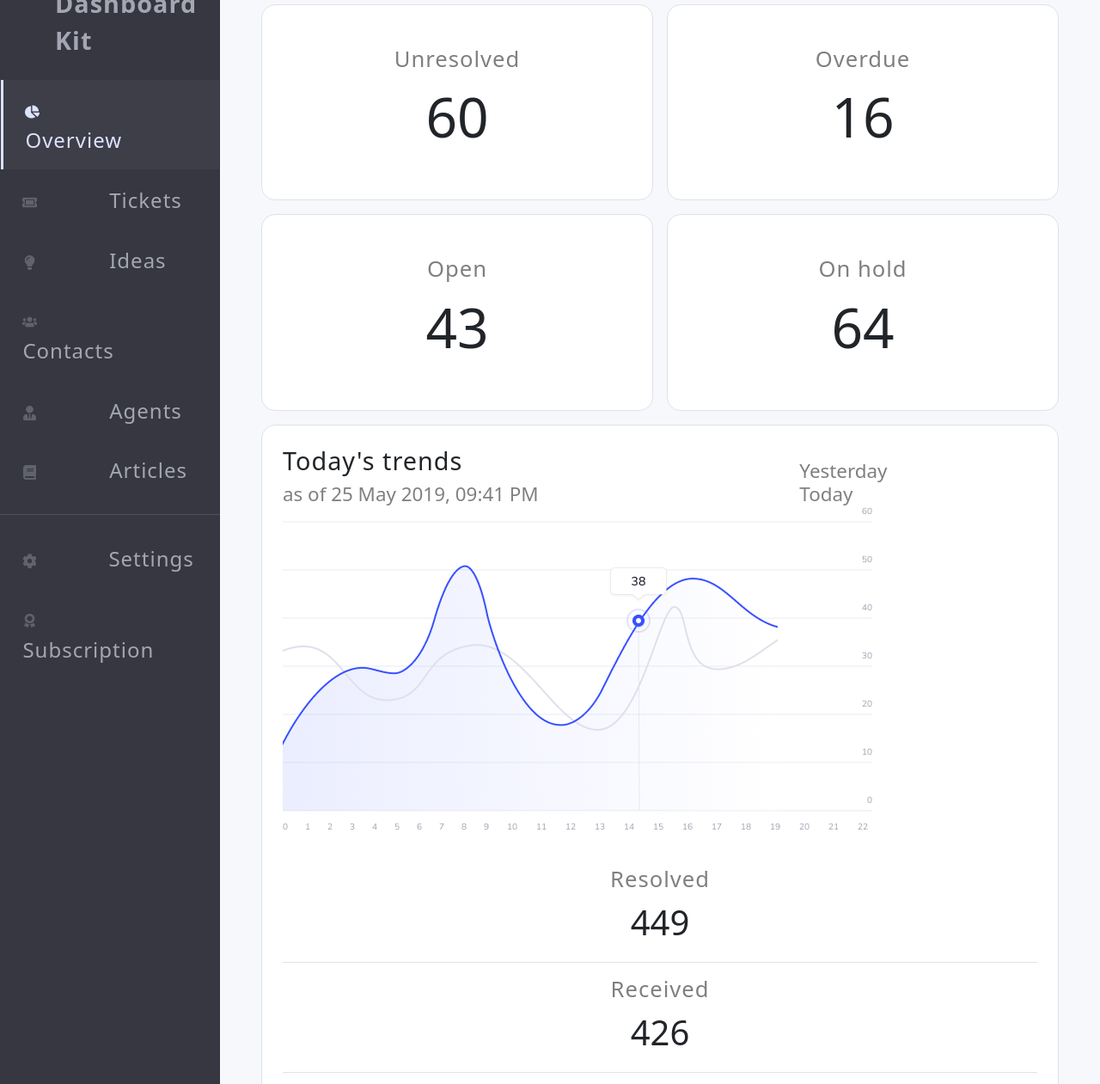
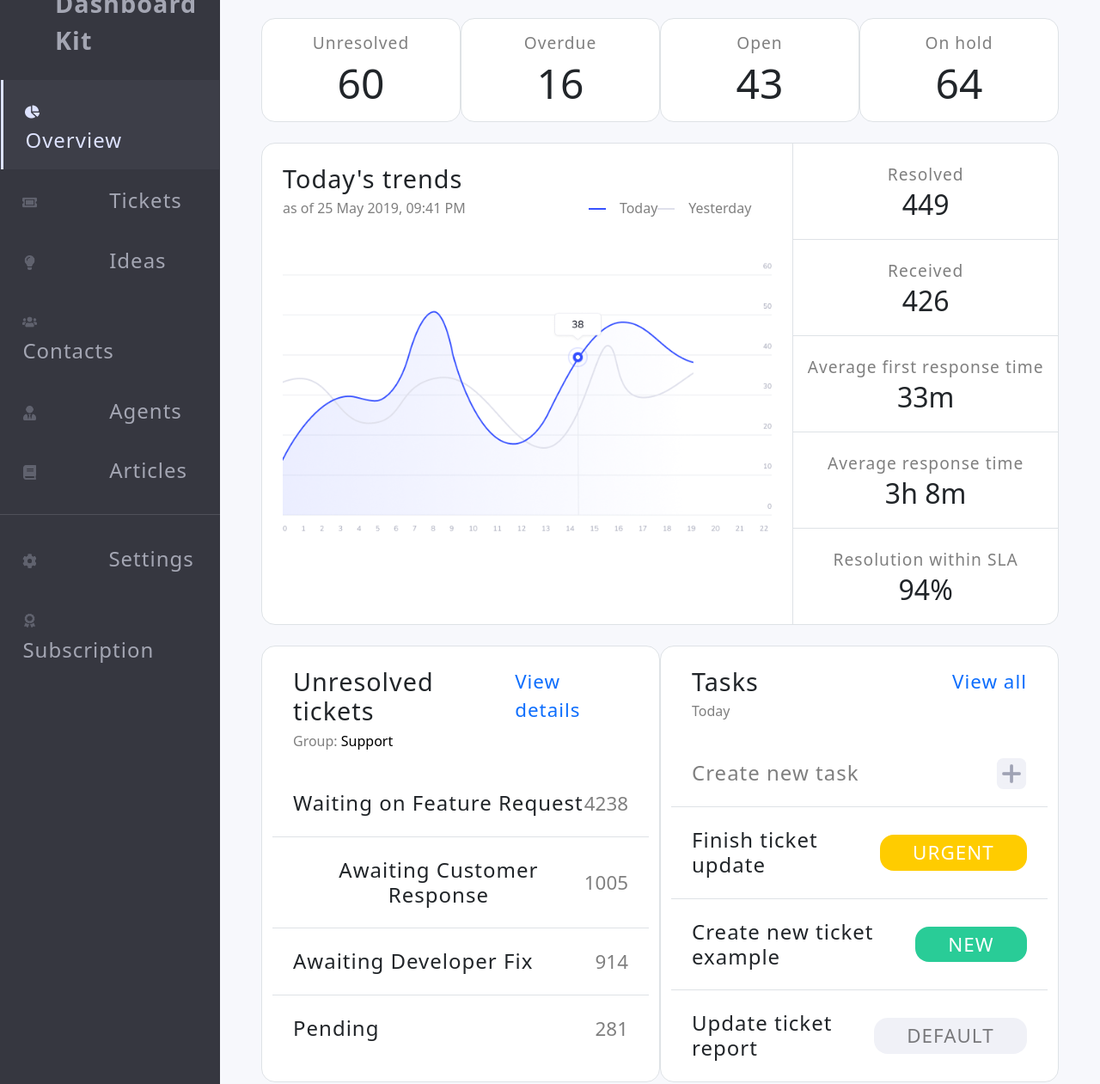
Before and after one commit to 76chan21/Keilly_Narumi_Framework, a website: page public/index.html in a window 1280 px wide. Shown: the part 86-1347 px from the top of the page at 86% size. Drawn offline with nearby package versions, Linux system fonts and the light colour scheme.

Commit message:
Nov 7 Narumi

```diff
--- a/public/assets/css/style.css
+++ b/public/assets/css/style.css
@@ -1,6 +1,6 @@
 /* General */
 body {
-    background-color: #F7F8FC!important;
+    background-color: #F7F8FC !important;
 }
 
 h2,
@@ -18,22 +18,22 @@ h4 {
 }
 
 h4 {
-    font-size: 1.5em!important;
-    padding: 3vh 0!important;
+    font-size: 1.5em !important;
+    padding: 3vh 0 !important;
 }
 
 a {
-    font-size: 1.4em!important;
+    font-size: 1.4em !important;
     letter-spacing: 1px;
 }
 
 hr {
-    color: #f7f8fc82!important;
+    color: #f7f8fc82 !important;
 }
 
 /* Navigation Bar */
 .navbar-toggler {
-    border: none!important;
+    border: none !important;
 }
 
 .navbar {
@@ -42,7 +42,7 @@ hr {
 
 #dashboard {
     color: #A4A6B3;
-    font-size: 1.8em!important;
+    font-size: 1.8em !important;
     font-weight: 600;
     text-decoration: none;
     letter-spacing: 1px;
@@ -65,12 +65,12 @@ hr {
 
 .burger img,
 .profile img {
-    height: 50px!important;
+    height: 50px !important;
 }
 
 .nav-item {
     color: #A4A6B3;
-    font-size: 1.5em!important;
+    font-size: 1.5em !important;
     letter-spacing: 1px;
     text-decoration: none;
     padding: 2vh 5vw;
@@ -101,12 +101,12 @@ hr {
 
 /* Main */
 .number {
-    font-size: 4em;
+    font-size: 3em;
     font-weight: 500;
 }
 
 .number-s {
-    font-size: 2.5em;
+    font-size: 2em;
     font-weight: 500;
 }
 
@@ -117,7 +117,7 @@ hr {
 }
 
 .card:hover {
-    border: 1px solid #3751FF!important;
+    border: 1px solid #3751FF !important;
     cursor: pointer;
     transition: all 300ms ease-in;
     box-shadow: 0 4px 10px rgba(55, 81, 255, 0.5)
@@ -125,7 +125,7 @@ hr {
 
 .card:hover h3,
 .card:hover p {
-    color: #3751FF!important;
+    color: #3751FF !important;
 }
 
 ul {
@@ -142,12 +142,32 @@ ul {
 }
 
 h3.text-black-50 {
-    font-size: 1.6em;
-    padding-bottom: 0.5vh;
+    font-size: 1.2em;
+    padding-top: 1vh;
 }
 
 h5.text-black-50 {
-    font-size: 1.4em;
+    font-size: 1em;
+}
+
+#line-yersterday {
+    content: '';
+    width: 20px;
+    height: 2px;
+    background-color: #DFE0EB;
+}
+
+#line-today {
+    content: '';
+    width: 20px;
+    height: 2px;
+    background-color: #3751FF;
+}
+
+.add {
+    scale: 95%;
+    padding: 1.5%;
+    background-color: #F0F1F7;
 }
 
 .urgent {
@@ -183,6 +203,11 @@ h5.text-black-50 {
     padding: 2vh 0;
 }
 
+.py-5 {
+    padding-top: 3em !important;
+    padding-bottom: 2em !important;
+}
+
 /* 600px Breakpoint */
 @media (min-width: 600px) {
     .big-screen {
@@ -206,4 +231,13 @@ h5.text-black-50 {
         /* font-size: 2em; */
         padding: 2vh 2vw;
     }
+
+    #trends {
+        display: flex;
+    }
+
+    .col-padding {
+        padding: 2vh 0;
+    }
+
 }
--- a/public/index.html
+++ b/public/index.html
@@ -1,14 +1,17 @@
 <!DOCTYPE html>
 <html lang="en">
+
 <head>
     <meta charset="UTF-8">
     <meta name="viewport" content="width=device-width, initial-scale=1.0">
     <title>INM320 SAA Frontend Framework Assignment - Narumi & Keilly</title>
-        <meta name="description" content="This is the INM320SAA front-end framework project collaboratively done by Narumi and Keilly.">
+    <meta name="description"
+        content="This is the INM320SAA front-end framework project collaboratively done by Narumi and Keilly.">
     <!-- Stylesheet Links -->
     <link rel="stylesheet" href="./assets/css/style.css" />
     <link rel="stylesheet" href="https://cdn.jsdelivr.net/npm/reset-css@3.0.0/reset.min.css">
-        <link href="https://cdn.jsdelivr.net/npm/bootstrap@5.3.3/dist/css/bootstrap.min.css" rel="stylesheet" integrity="sha384-QWTKZyjpPEjISv5WaRU9OFeRpok6YctnYmDr5pNlyT2bRjXh0JMhjY6hW+ALEwIH" crossorigin="anonymous">
+    <link href="https://cdn.jsdelivr.net/npm/bootstrap@5.3.3/dist/css/bootstrap.min.css" rel="stylesheet"
+        integrity="sha384-QWTKZyjpPEjISv5WaRU9OFeRpok6YctnYmDr5pNlyT2bRjXh0JMhjY6hW+ALEwIH" crossorigin="anonymous">
 </head>
 
 <body>
@@ -19,8 +22,9 @@
             <div class="container-fluid d-flex justify-content-between">
                 <!-- Toggler / Icons Bar -->
                 <div id="toggle" class="col">
-                        <button class="burger navbar-toggler" type="button" data-bs-toggle="collapse" data-bs-target="#navbarNavAltMarkup"
-                            aria-controls="navbarNavAltMarkup" aria-expanded="false" aria-label="Toggle navigation">
+                    <button class="burger navbar-toggler" type="button" data-bs-toggle="collapse"
+                        data-bs-target="#navbarNavAltMarkup" aria-controls="navbarNavAltMarkup" aria-expanded="false"
+                        aria-label="Toggle navigation">
                         <img src="./assets/img/burger-icon.png" alt="Burger menu icon" />
                     </button>
                 </div>
@@ -130,24 +134,22 @@
         <!-- Main -->
         <main class="container-fluid col-content px-5">
             <!-- Overview Cards -->
-                <h1 id="title">Overview</h1>
+            <h1 class="mb-xl-4" id="title">Overview</h1>
             <div class="container-fluid">
-                    <div class="row text-center column-gap-3">
-                        <figure class="card col border rounded-4 bg-white py-5">
+                <div class="row row-cols-2 row-cols-xl-4 text-center">
+                    <figure class="card col border rounded-4 bg-white py-3 py-xl-2">
                         <h3 class="text-black-50">Unresolved</h3>
                         <p class="number">60</p>
                     </figure>
-                        <figure class="card col border rounded-4 bg-white py-5">
+                    <figure class="card col border rounded-4 bg-white py-3 py-xl-2">
                         <h3 class="text-black-50">Overdue</h3>
                         <p class="number">16</p>
                     </figure>
-                    </div>
-                    <div class="row text-center column-gap-3">
-                        <figure class="card col border rounded-4 bg-white py-5">
+                    <figure class="card col border rounded-4 bg-white py-3 py-xl-2">
                         <h3 class="text-black-50">Open</h3>
                         <p class="number">43</p>
                     </figure>
-                        <figure class="card col border rounded-4 bg-white py-5">
+                    <figure class="card col border rounded-4 bg-white py-3 py-xl-2">
                         <h3 class="text-black-50">On hold</h3>
                         <p class="number">64</p>
                     </figure>
@@ -155,21 +157,28 @@
             </div>
 
             <!-- Today's Trends -->
-                <section id="trends" class="border rounded-4 bg-white pt-4 px-4">
-                    <figcaption class="row align-items-end justify-content-between">
-                        <div class="col-7">
+            <section id="trends" class="border rounded-4 bg-white pt-4 px-4 py-xl-0 px-xl-0 mt-xl-2">
+                <div class="row p-xl-4 align-self-start">
+                    <figcaption class="row align-items-end justify-content-between mb-xl-5">
+                        <div class="col-8">
                             <h2 class="section-title">Today's trends</h2>
                             <h5 class="text-black-50">as of 25 May 2019, 09:41 PM</h5>
                         </div>
-                        <div class="col-4">
+                        <div class="col-4 d-xl-flex flex-xl-row-reverse justify-content-between">
+                            <div class="d-flex align-items-center">
+                                <div class="me-3" id="line-yersterday"></div>
                                 <h5 class="text-black-50">Yesterday</h5>
+                            </div>
+                            <div class="d-flex align-items-center">
+                                <div class="me-3" id="line-today"></div>
                                 <h5 class="text-black-50">Today</h5>
                             </div>
+                        </div>
                     </figcaption>
-                    <figure class="figure text-center">
-                        <img src="assets/img/full-graph.png" alt="Image of today's trends graph" class="figure-img img-fluid">
-                    </figure>
-                    <ul class="text-center">
+                    <img src="assets/img/full-graph.png" alt="Image of today's trends graph"
+                        class="figure-img img-fluid my-3 mt-xl-1">
+                </div>
+                <ul class="text-center  border-start border-xl-start-0 col-xl-4">
                     <li class="border-bottom col-padding">
                         <h3 class="text-black-50">Resolved</h3>
                         <p class="number-s">449</p>
@@ -194,15 +203,15 @@
             </section>
 
             <div class="container-fluid">
-                    <div class="row">
+                <div class="row row-cols-xl-2 mt-xl-2">
                     <!-- Unresolved Tickets -->
-                        <section id="unresolved-tickets" class="border rounded-4 bg-white mt-3">
+                    <section id="unresolved-tickets" class="border rounded-4 bg-white mt-3 mb-xl-4 pb-xl-0">
                         <div class="d-flex justify-content-between p-4">
                             <div class="">
                                 <h2 class="section-title">Unresolved tickets</h2>
                                 <h5 class="text-black-50">Group: <span class="text-black">Support</span></h5>
                             </div>
-                                <a href="#">View details</a>
+                            <a href="#" class="text-decoration-none">View details</a>
                         </div>
                         <ul class="text-center">
                             <li class="border-bottom d-flex justify-content-between align-items-center container px-4">
@@ -225,19 +234,24 @@
                     </section>
 
                     <!-- Tasks -->
-                        <section id="tasks" class="border rounded-4 bg-white mt-3 mb-3 pb-0">
+                    <section id="tasks" class="border rounded-4 bg-white mt-3 mb-4 pb-0">
                         <div class="d-flex justify-content-between p-4">
                             <div>
                                 <h2 class="section-title">Tasks</h2>
                                 <h5 class="text-black-50">Today</h5>
                             </div>
-                                <a href="#">View all</a>
+                            <a href="#" class="text-decoration-none">View all</a>
                         </div>
-                            <div class="container border-bottom px-4">
+                        <!-- <div class="cd-flex justify-content-between align-items-center border-bottom container px-4">
+
+                        </div> -->
+                        <ul>
+                            <li class="d-flex justify-content-between align-items-center border-bottom container px-4">
                                 <h4 class="text-black-50">Create new task</h4>
-                                <em class="bi bi-plus-lg"></em>
+                                <div class="add rounded-3">
+                                    <img class="add" src="./assets/img/plus.png" alt="plus icon to create new task" />
                                 </div>
-                            <ul>
+                            </li>
                             <li class="d-flex justify-content-between align-items-center border-bottom container px-4">
                                 <h4>Finish ticket update</h4>
                                 <div class="text-uppercase urgent text-white rounded-4">Urgent</div>
@@ -257,6 +271,9 @@
         </main>
     </section>
     <!-- JS Links -->
-        <script src="https://cdn.jsdelivr.net/npm/bootstrap@5.3.3/dist/js/bootstrap.bundle.min.js" integrity="sha384-YvpcrYf0tY3lHB60NNkmXc5s9fDVZLESaAA55NDzOxhy9GkcIdslK1eN7N6jIeHz" crossorigin="anonymous"></script>
+    <script src="https://cdn.jsdelivr.net/npm/bootstrap@5.3.3/dist/js/bootstrap.bundle.min.js"
+        integrity="sha384-YvpcrYf0tY3lHB60NNkmXc5s9fDVZLESaAA55NDzOxhy9GkcIdslK1eN7N6jIeHz"
+        crossorigin="anonymous"></script>
 </body>
+
 </html>
```
Also changed, not shown: public/assets/img/plus.png (added). Lines whose indentation alone changed are shown as unchanged.
